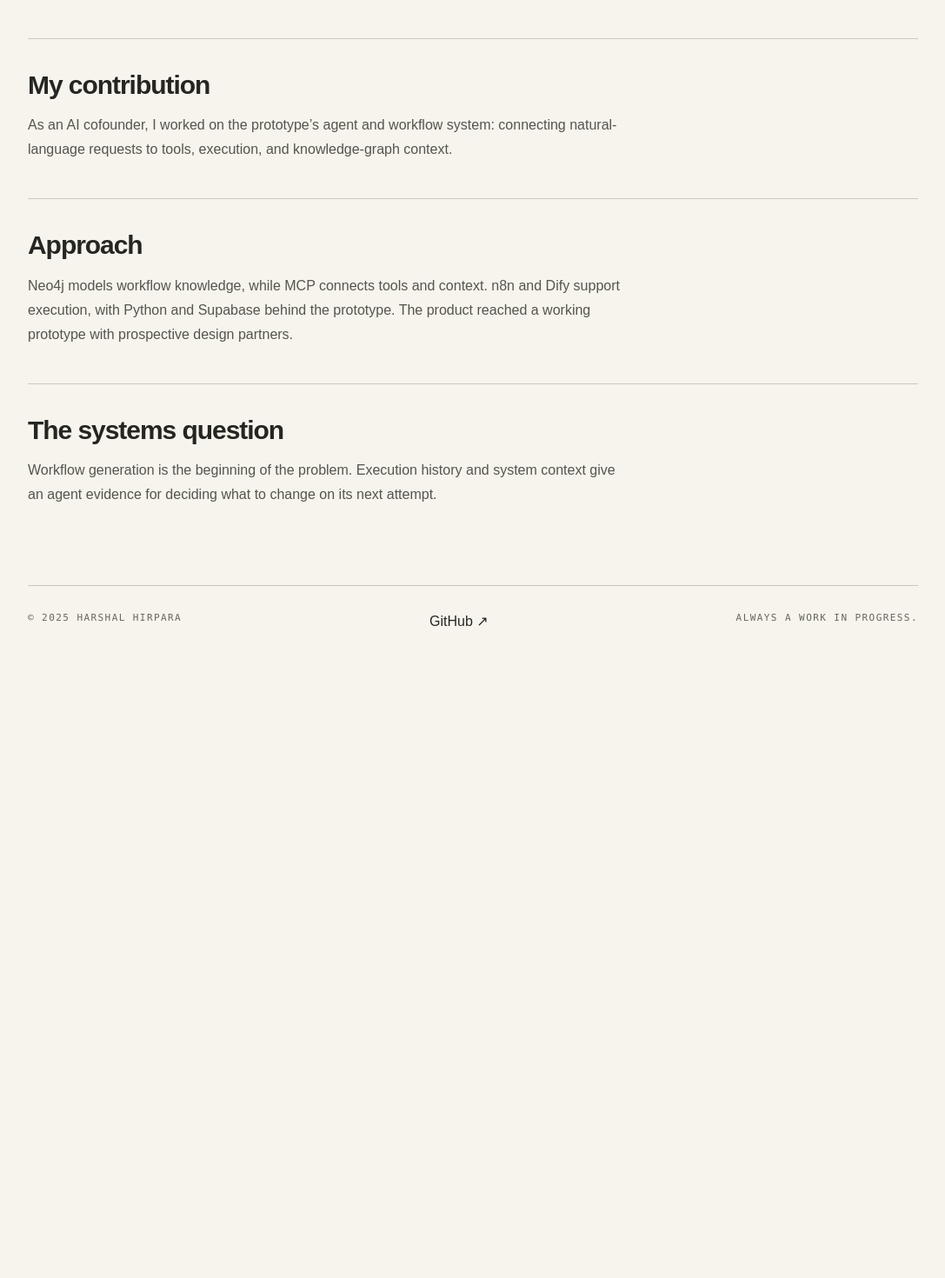
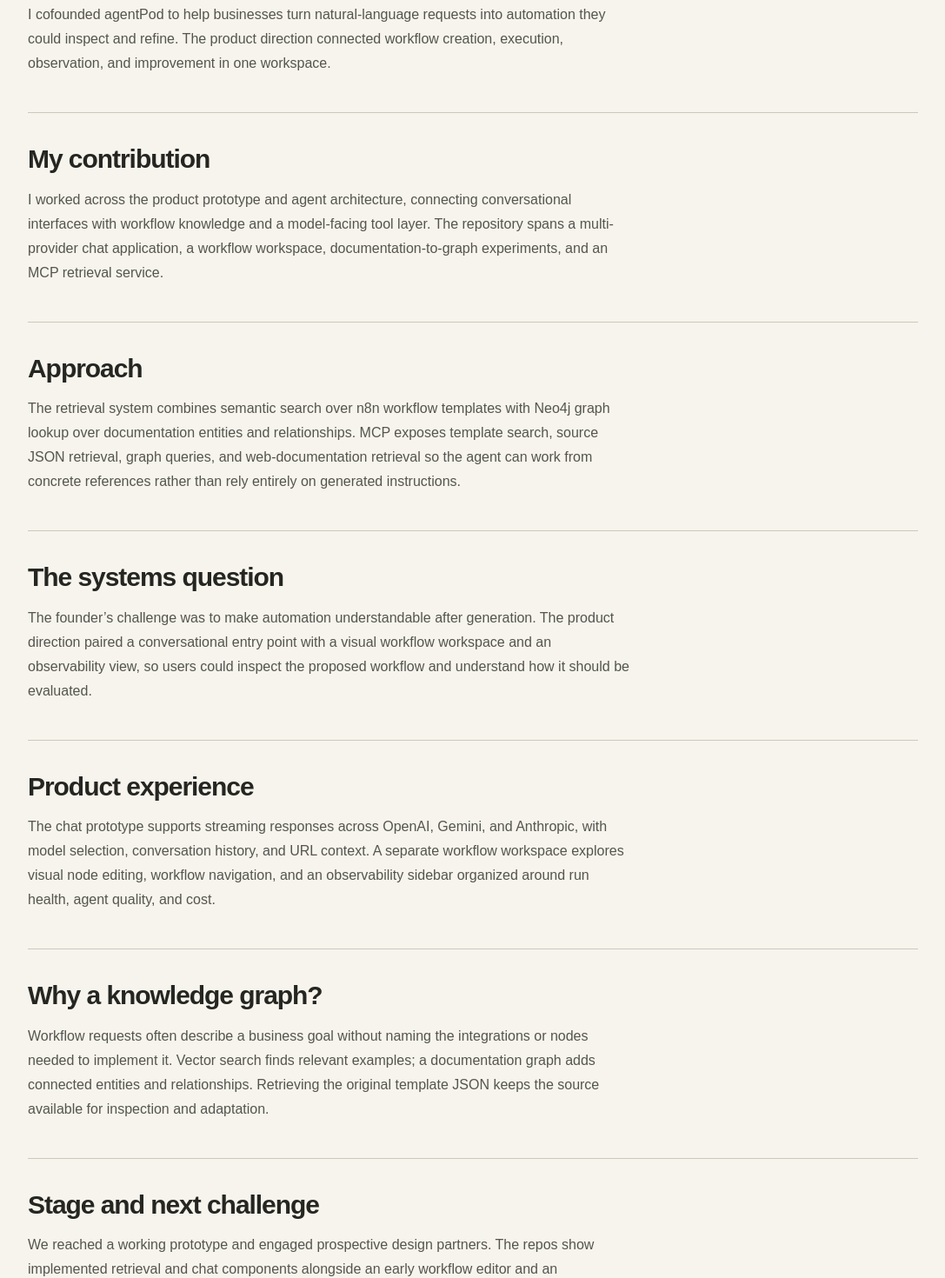
Before and after one commit to Hjhirp/portfolio-website, a React (Create React App) app: page /projects/agentpod in a window 1280 px wide. Shown: the part 368-1838 px from the top of the page at 87% size, without its empty margins (96-1183 px from the left). Before the commit the page ends 1125 px from the top, so only its background shows below. Built offline with nearby package versions, Linux system fonts and the light colour scheme.

Commit message:
Expand agentPod founder story and add GitHub project archive

```diff
--- /dev/null
+++ b/src/components/notebook/ProjectArchive.tsx
@@ -0,0 +1,32 @@
+import React, { useState } from "react";
+import { Entry, Grid, Label } from "./Notebook";
+const projects = [
+  { name: "Kip", repo: "Kip", category: "Agents & products", title: "Check the claim against the filing.", description: "An earnings-call analysis prototype extracts quantitative management claims and compares them with financial data. Deterministic checks run first, with model reasoning for cases that need context.", stack: "PydanticAI · Gemini · SEC EDGAR · SQLite" },
+  { name: "PatientHero", repo: "PatientHero", category: "Agents & products", title: "Coordinate the steps around finding care.", description: "A demonstration platform connects conversational intake, hospital discovery, and appointment-information extraction. Specialized agents and background browser tasks explore how to coordinate a multi-step healthcare workflow.", stack: "CrewAI · FastAPI · Playwright · Exa · Weave" },
+  { name: "Voice authentication", repo: "voice-auth-microservice", category: "Agents & products", title: "Turn live audio into a verification signal.", description: "A speaker-verification service connects voice enrollment to real-time audio capture. SpeechBrain embeddings, FastAPI endpoints, and a Supabase-backed history support the authentication workflow.", stack: "SpeechBrain · ECAPA-TDNN · FastAPI · WebSockets" },
+  { name: "Absurdly Visual", repo: "absurdly-visual", category: "Agents & products", title: "Give a card game a generative twist.", description: "A multiplayer card-game prototype combines human players, AI players, and video generation. Gemini and Fetch.ai agents support play, while Veo turns winning card combinations into short videos.", stack: "Gemini · Fetch.ai · Veo · Docker" },
+  { name: "Re-Search", repo: "Re_Search", category: "Language & retrieval", title: "Find papers from a research question.", description: "A team-built research-paper recommender ranks papers against a topic query. The project compares TF-IDF, Word2Vec, and autoencoder representations over paper titles, abstracts, and keywords.", stack: "Streamlit · NLP · Word2Vec · scikit-learn" },
+  { name: "LLM alignment implementations", repo: "Exploring-Large-Language-Models-Concepts-Alignment-Techniques-and-Practical-Implementation", category: "Language & retrieval", title: "Connect alignment concepts to implementation.", description: "A companion repository explores large language model training and adaptation. The associated technical article covers LoRA, QLoRA, supervised fine-tuning, and preference-based alignment methods.", stack: "LLMs · fine-tuning · preference alignment" },
+  { name: "Product review analysis", repo: "Product-Review-Feature-and-Opinion-Extraction", category: "Language & retrieval", title: "Extract what a review is really about.", description: "An NLP experiment explores feature and opinion extraction from product reviews. It connects sentiment analysis to the product attributes people describe in their feedback.", stack: "NLP · sentiment analysis · feature extraction" },
+  { name: "Tweet topic modeling", repo: "Tweet-Topic-Modelling", category: "Language & retrieval", title: "Find themes in a stream of short text.", description: "A topic-modeling experiment analyzes tweets for recurring themes. Gensim modeling and Seaborn visualization support exploration of the text corpus.", stack: "Gensim · Seaborn · NLP" },
+  { name: "Robotic arm navigation", repo: "Robotic-Arm-Navigation", category: "ML & simulation", title: "Explore motion in simulated environments.", description: "A robotics experiment investigates arm navigation through simulation. PyBullet and Gazebo provide environments for exploring models and movement behavior.", stack: "PyBullet · Gazebo · robotics" },
+  { name: "Mars anomaly detection", repo: "YOLO-Implementation-for-Mars-Anomaly-Detection-", category: "ML & simulation", title: "Look for anomalies in planetary imagery.", description: "A computer-vision experiment applies YOLO to anomaly detection in Mars imagery. The repository explores object detection in an unusual visual domain.", stack: "YOLO · computer vision · object detection" },
+  { name: "U-Net segmentation", repo: "UNET-Implementation-for-Image-Segmentation", category: "ML & simulation", title: "Predict structure at the pixel level.", description: "An implementation study explores U-Net for image segmentation. It examines how an encoder-decoder model maps image features into spatial predictions.", stack: "U-Net · image segmentation · deep learning" },
+  { name: "Climate prediction", repo: "Climate-Change-Prediction", category: "ML & simulation", title: "Compare boosted trees on climate data.", description: "A WiDS Datathon project explores climate-related prediction in the United States. CatBoost, XGBoost, and LightGBM provide alternative modeling approaches for the task.", stack: "CatBoost · XGBoost · LightGBM · tabular ML" },
+];
+const categories = ["Agents & products", "Language & retrieval", "ML & simulation"];
+export default function ProjectArchive() {
+  const [category, setCategory] = useState(categories[0]);
+  return <div>
+    <h3 style={{ fontSize: 28, margin: "32px 0 12px" }}>More from the project archive.</h3>
+    <p>Product prototypes, research tools, and experiments from my GitHub repositories.</p>
+    <div role="group" aria-label="Project categories" style={{ display: "flex", flexWrap: "wrap", gap: 12, margin: "20px 0" }}>
+      {categories.map((name) => <button key={name} type="button" aria-pressed={category === name} onClick={() => setCategory(name)} style={{ padding: "10px 14px", border: "1px solid #ccc8bb", background: category === name ? "#ad3e16" : "transparent", color: category === name ? "#fff" : "#68665e", cursor: "pointer" }}>{name}</button>)}
+    </div>
+    <Grid>{projects.filter((project) => project.category === category).map((project) => <Entry key={project.repo}>
+      <Label>{project.name}</Label><h3>{project.title}</h3><p>{project.description}</p>
+      <a href={`https://github.com/Hjhirp/${project.repo}`}>Explore the source ↗</a><small>{project.stack}</small>
+    </Entry>)}</Grid>
+    <p><a href="https://github.com/Hjhirp?tab=repositories">Browse all repositories ↗</a></p>
+  </div>;
+}
--- a/src/pages/HomePage.tsx
+++ b/src/pages/HomePage.tsx
@@ -1,6 +1,7 @@
 import React from "react";
 import styled from "styled-components";
 import { Link } from "react-router-dom";
+import ProjectArchive from "../components/notebook/ProjectArchive";
 import Writing from "../components/notebook/Writing";
 import { CVData } from "../utils/cvUtils";
 import {
@@ -349,18 +350,32 @@ export default function HomePage({
         <Grid>
           <Entry>
             <Label>agentPod / AI Co-Founder</Label>
-            <h3>Workflows with a memory of the system.</h3>
+            <h3>From a business request to an inspectable workflow.</h3>
             <p>
-              A B2B prototype for creating, running, observing, and optimizing
-              workflows from natural language. MCP and a knowledge graph give a
-              general agent context to improve the workflows it produces.
+              I cofounded agentPod to help businesses turn natural-language
+              requests into automation they could inspect and refine. The
+              prototype brought together conversational AI, workflow-template
+              retrieval, and a visual workflow workspace.
+            </p>
+            <p>
+              The central idea was to ground workflow creation in existing
+              templates and tool documentation. I worked across the product and
+              agent system, connecting a model-facing MCP layer to semantic
+              search and Neo4j knowledge graphs.
             </p>
             <details>
               <summary>System decisions</summary>
               <p>
-                Neo4j models workflow knowledge; MCP connects tools and context.
-                n8n and Dify support execution, with Python and Supabase behind
-                the prototype. The product had a working prototype and
+                The retrieval layer combines vector search over n8n templates
+                with graph-based lookup of documentation entities and their
+                relationships. MCP exposes template search, source JSON
+                retrieval, and web-documentation tools to the agent.
+              </p>
+              <p>
+                The product experiments included streaming chat across model
+                providers, persistent conversations, a visual node editor, and
+                a prototype observability view for run health, agent quality,
+                and cost. The startup reached a working prototype and
                 prospective design partners.
               </p>
             </details>
@@ -707,6 +722,7 @@ export default function HomePage({
             <p><Link to="/projects/ai-chess">Read project details →</Link></p>
           </Entry>
         </Grid>
+        <ProjectArchive />
       </NotebookSection>
       <Writing />
       <NotebookSection
--- a/src/pages/ProjectDetailPage.tsx
+++ b/src/pages/ProjectDetailPage.tsx
@@ -4,12 +4,12 @@ import { Page, Entry, Label, NotebookSection } from "../components/notebook/Note
 
 const projects: Record<string, { title: string; category: string; description: string; contribution: string; approach: string; lesson: string }> = {
   agentpod: {
-    title: "Workflows with a memory of the system.",
-    category: "agentPod / AI cofounder / prototype",
-    description: "A B2B prototype for creating, running, observing, and optimizing workflows from natural language. MCP and a knowledge graph provide context for an agent to improve the workflows it produces.",
-    contribution: "As an AI cofounder, I worked on the prototype’s agent and workflow system: connecting natural-language requests to tools, execution, and knowledge-graph context.",
-    approach: "Neo4j models workflow knowledge, while MCP connects tools and context. n8n and Dify support execution, with Python and Supabase behind the prototype. The product reached a working prototype with prospective design partners.",
-    lesson: "Workflow generation is the beginning of the problem. Execution history and system context give an agent evidence for deciding what to change on its next attempt.",
+    title: "From a business request to an inspectable workflow.",
+    category: "agentPod / AI cofounder / startup prototype",
+    description: "I cofounded agentPod to help businesses turn natural-language requests into automation they could inspect and refine. The product direction connected workflow creation, execution, observation, and improvement in one workspace.",
+    contribution: "I worked across the product prototype and agent architecture, connecting conversational interfaces with workflow knowledge and a model-facing tool layer. The repository spans a multi-provider chat application, a workflow workspace, documentation-to-graph experiments, and an MCP retrieval service.",
+    approach: "The retrieval system combines semantic search over n8n workflow templates with Neo4j graph lookup over documentation entities and relationships. MCP exposes template search, source JSON retrieval, graph queries, and web-documentation retrieval so the agent can work from concrete references rather than rely entirely on generated instructions.",
+    lesson: "The founder’s challenge was to make automation understandable after generation. The product direction paired a conversational entry point with a visual workflow workspace and an observability view, so users could inspect the proposed workflow and understand how it should be evaluated.",
   },
   mercor: {
     title: "Long horizons. Deliberate course corrections.", category: "Mercor / ML engineer / contract",
@@ -43,5 +43,28 @@ export default function ProjectDetailPage() {
     <Entry><h3>My contribution</h3><p>{project.contribution}</p></Entry>
     <Entry><h3>Approach</h3><p>{project.approach}</p></Entry>
     <Entry><h3>The systems question</h3><p>{project.lesson}</p></Entry>
+    {slug === "agentpod" && <>
+      <Entry><h3>Product experience</h3><p>
+        The chat prototype supports streaming responses across OpenAI, Gemini,
+        and Anthropic, with model selection, conversation history, and URL
+        context. A separate workflow workspace explores visual node editing,
+        workflow navigation, and an observability sidebar organized around run
+        health, agent quality, and cost.
+      </p></Entry>
+      <Entry><h3>Why a knowledge graph?</h3><p>
+        Workflow requests often describe a business goal without naming the
+        integrations or nodes needed to implement it. Vector search finds
+        relevant examples; a documentation graph adds connected entities and
+        relationships. Retrieving the original template JSON keeps the source
+        available for inspection and adaptation.
+      </p></Entry>
+      <Entry><h3>Stage and next challenge</h3><p>
+        We reached a working prototype and engaged prospective design partners.
+        The repos show implemented retrieval and chat components alongside an
+        early workflow editor and an observability interface using sample data.
+        Connecting those pieces into a fully instrumented execution and
+        optimization loop was the broader product direction.
+      </p></Entry>
+    </>}
   </NotebookSection></Page>;
 }
```
Also changed, not shown: src/components/notebook/Notebook.tsx (+2 -11 lines), 2 other files (tests, documents, lock files or other folders).
